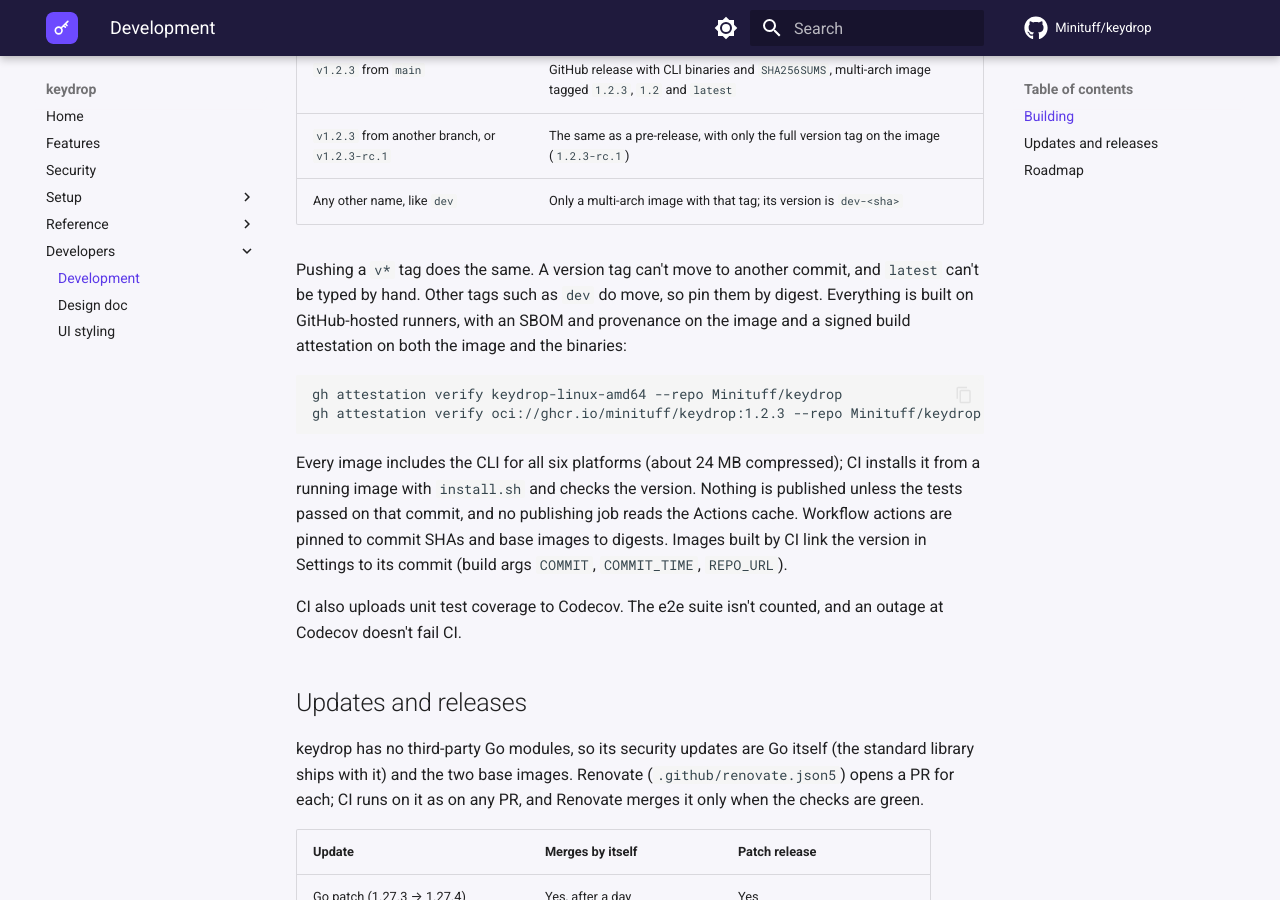
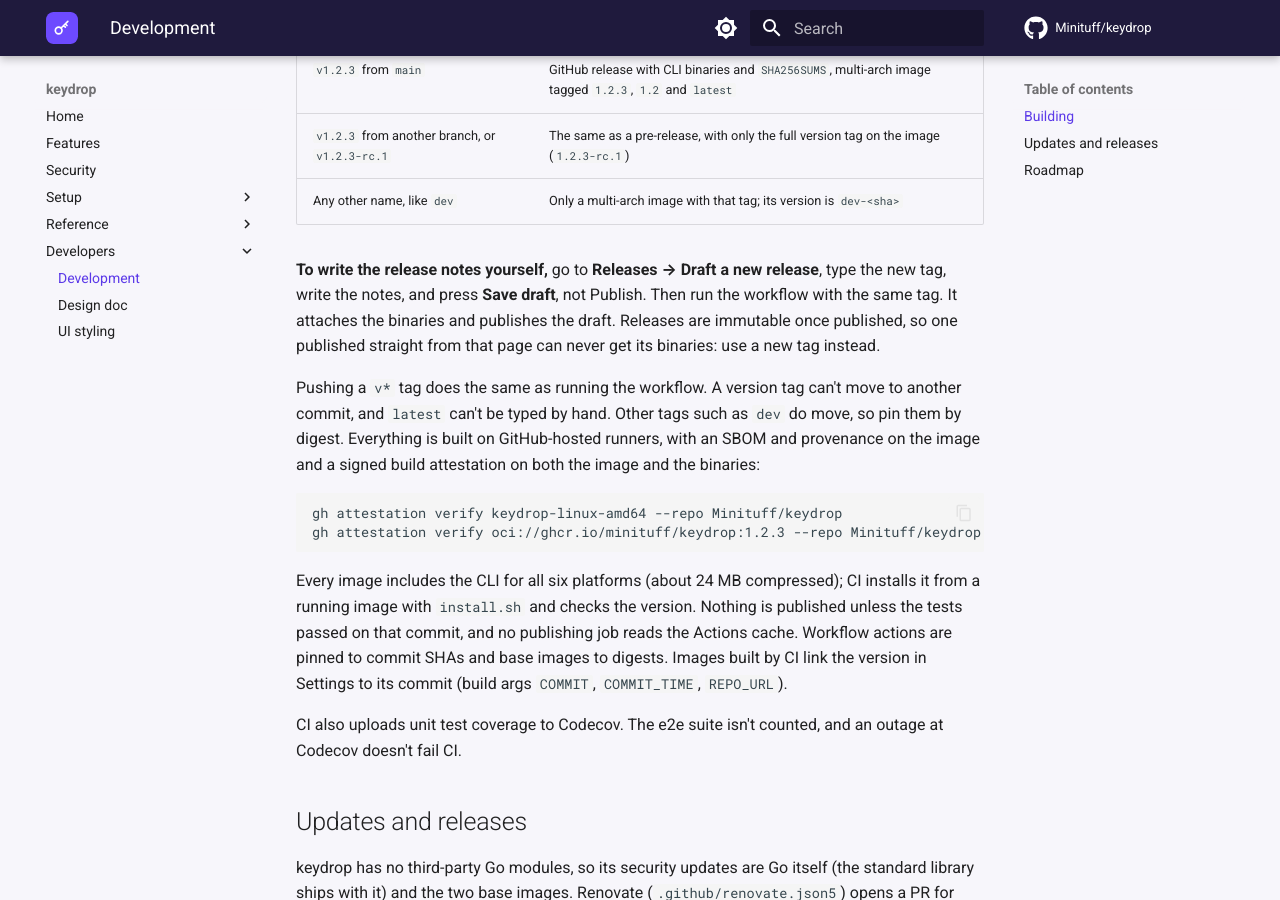
Before and after one commit to Minituff/keydrop, an MkDocs documentation site: the page built from docs/development.md, in a window 1280 px wide and 900 px high, scrolled down 528 px. Built offline with MkDocs 1.6.1 and Material for MkDocs 9.7.7, drawn with Linux system fonts in a browser that asks for light colours; comment, search, counter and statistics services are not loaded.

Commit message:
release: publish a draft written on GitHub, since releases are immutable
A release published in the GitHub UI can't take files afterwards, so the
binaries job now fills a draft and publishes it, with its tag on the commit
that was built, and stops with a clear error on a published one.

```diff
--- a/docs/development.md
+++ b/docs/development.md
@@ -21,7 +21,13 @@ Pushes to `dev` and `main` only run the tests. To publish, go to
 | `v1.2.3` from another branch, or `v1.2.3-rc.1` | The same as a pre-release, with only the full version tag on the image (`1.2.3-rc.1`) |
 | Any other name, like `dev` | Only a multi-arch image with that tag; its version is `dev-<sha>` |
 
-Pushing a `v*` tag does the same. A version tag can't move to another
+**To write the release notes yourself,** go to **Releases → Draft a new
+release**, type the new tag, write the notes, and press **Save draft**, not
+Publish. Then run the workflow with the same tag. It attaches the binaries and
+publishes the draft. Releases are immutable once published, so one published
+straight from that page can never get its binaries: use a new tag instead.
+
+Pushing a `v*` tag does the same as running the workflow. A version tag can't move to another
 commit, and `latest` can't be typed by hand. Other tags such as `dev` do
 move, so pin them by digest. Everything is built on GitHub-hosted runners,
 with an SBOM and provenance on the image and a signed build attestation on
```
Also changed, not shown: 1 other file.
